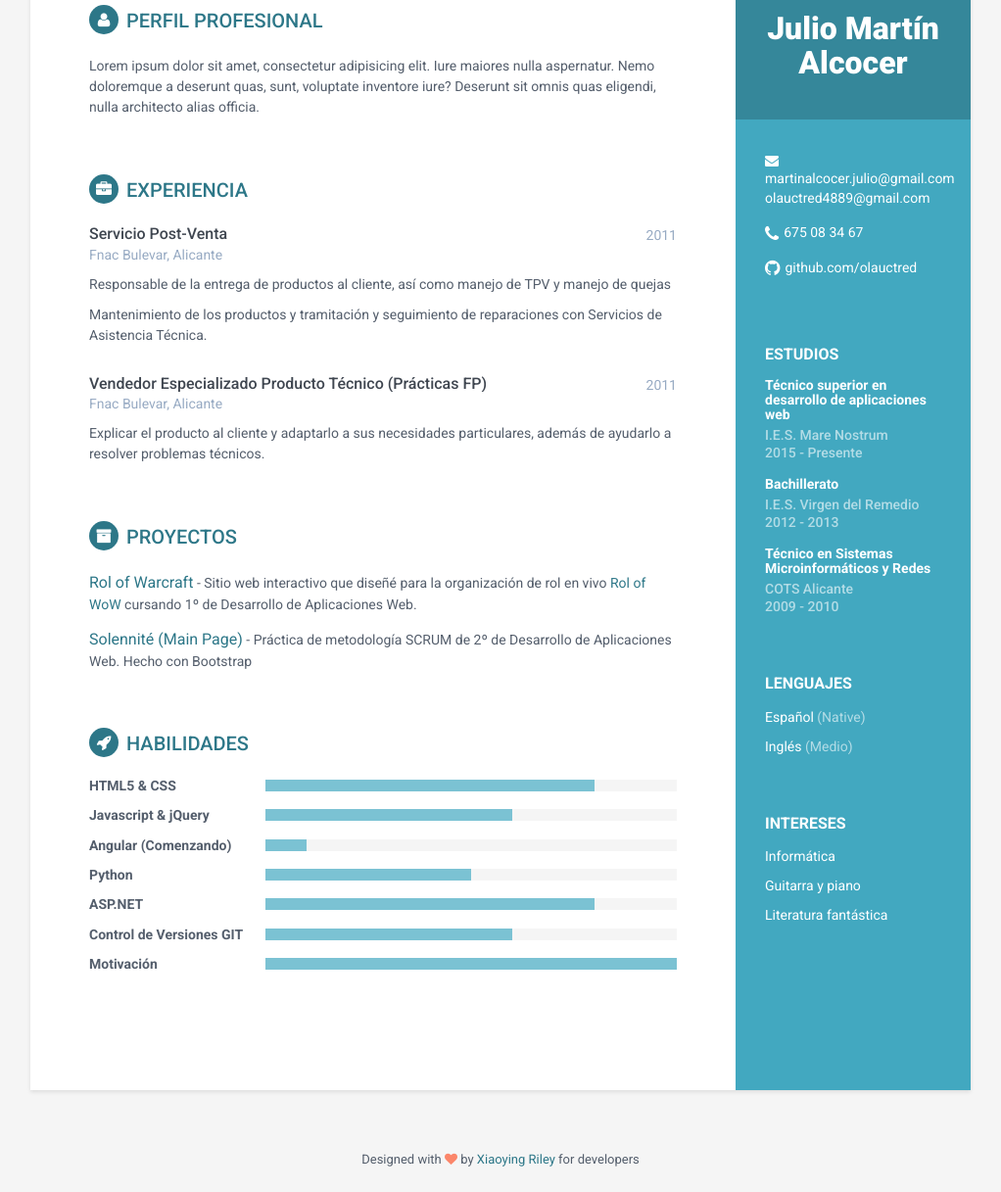
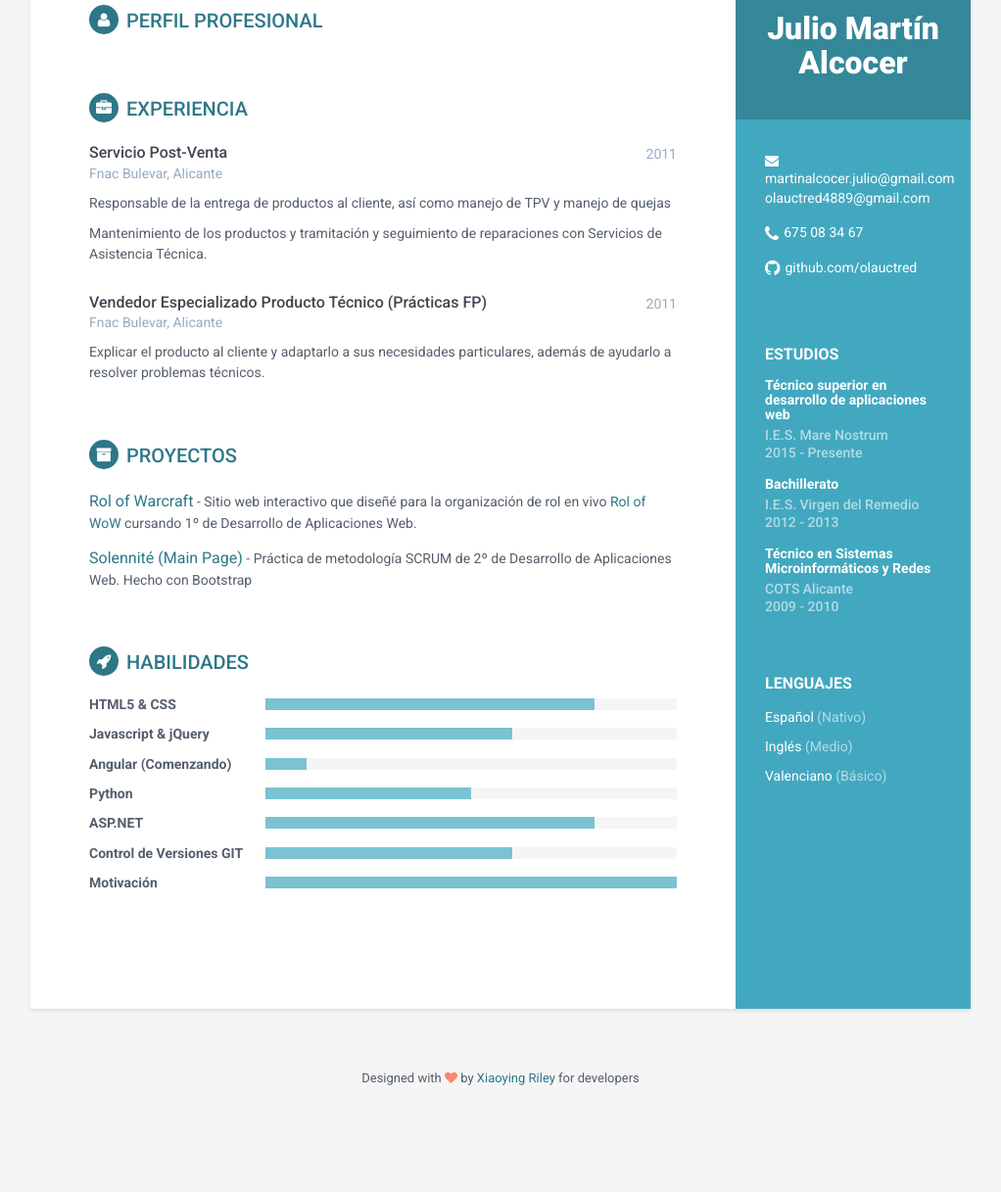
Before and after one commit to Olauctred/mycv, a plain HTML site: page index.html in a window 1280 px wide. Shown: the part 83-1300 px from the top of the page at 98% size, without its empty margins (129-1151 px from the left). After the commit the page ends 1254 px from the top, so only its background shows below. Drawn offline with Linux system fonts and the light colour scheme.

Commit message:
Update 2 17.01.2017

```diff
--- a/index.html
+++ b/index.html
@@ -68,19 +68,20 @@
             <div class="languages-container container-block">
                 <h2 class="container-block-title">Lenguajes</h2>
                 <ul class="list-unstyled interests-list">
-                    <li>Español <span class="lang-desc">(Native)</span></li>
+                    <li>Español <span class="lang-desc">(Nativo)</span></li>
                     <li>Inglés <span class="lang-desc">(Medio)</span></li>
+					<li>Valenciano <span class="lang-desc">(Básico)</span></li>
                 </ul>
             </div><!--//interests-->
 
-            <div class="interests-container container-block">
+            <!--<div class="interests-container container-block">
                 <h2 class="container-block-title">Intereses</h2>
                 <ul class="list-unstyled interests-list">
                     <li>Informática</li>
                     <li>Guitarra y piano</li>
                     <li>Literatura fantástica</li>
                 </ul>
-            </div><!--//interests-->
+            </div>--><!--//interests-->
 
         </div><!--//sidebar-wrapper-->
 
@@ -89,7 +90,7 @@
             <section class="section summary-section">
                 <h2 class="section-title"><i class="fa fa-user"></i>Perfil Profesional</h2>
                 <div class="summary">
-                    <p>Lorem ipsum dolor sit amet, consectetur adipisicing elit. Iure maiores nulla aspernatur. Nemo doloremque a deserunt quas, sunt, voluptate inventore iure? Deserunt sit omnis quas eligendi, nulla architecto alias officia.</p>
+                    <p></p>
                 </div><!--//summary-->
             </section><!--//section-->
 
```
